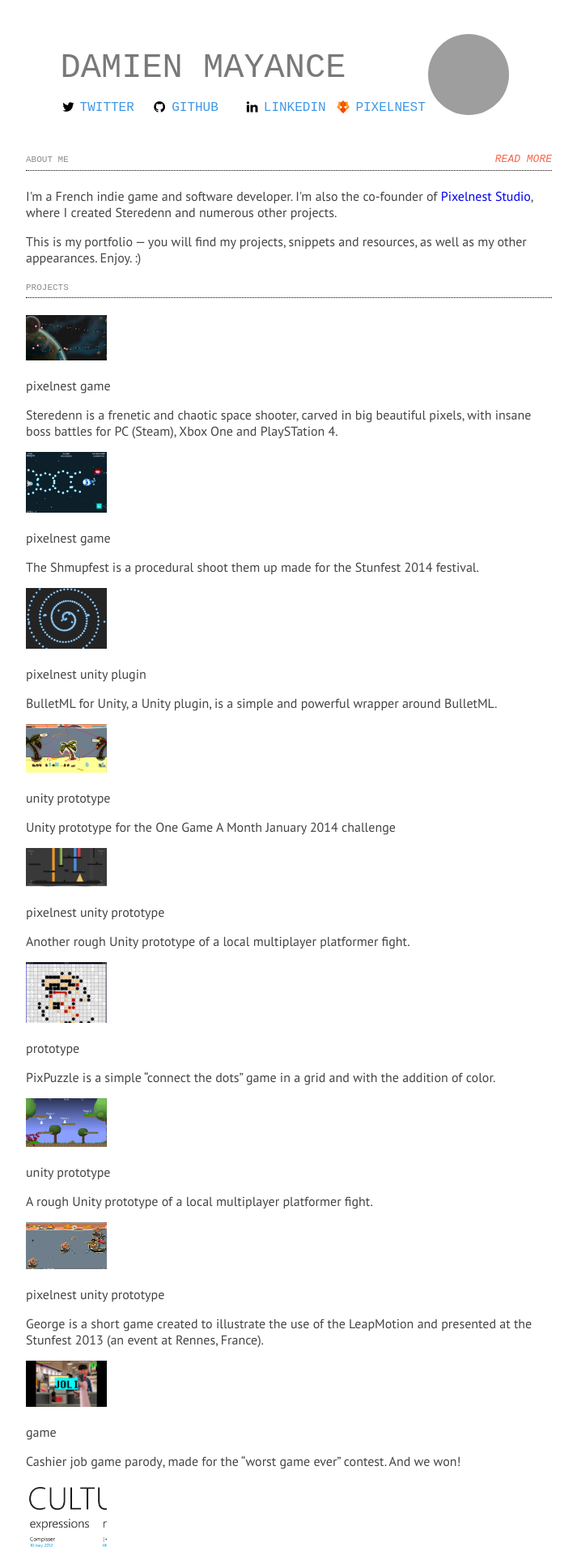
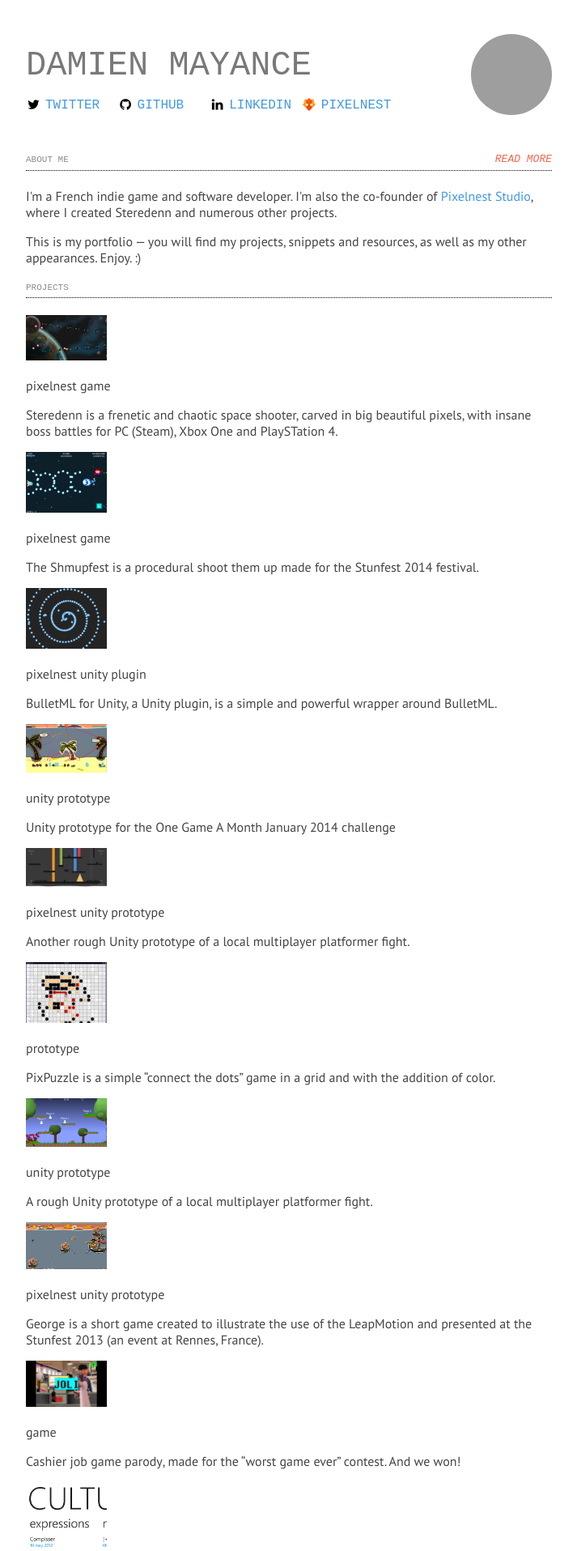
Before and after one commit to valryon/valryon.github.io, a Jekyll site: the page built from index.html, in a window 1280 px wide. Shown: the top 1915 px of the page at 81% size, without its empty margins (283-996 px from the left). Built offline with Jekyll 4.4.1, drawn with Linux system fonts in a browser that asks for light colours; some web fonts are replaced; grey boxes are pictures that could not be loaded.

Commit message:
tweak header position

```diff
--- a/static/css/site.css
+++ b/static/css/site.css
@@ -21,10 +21,16 @@
 
 a {
   text-decoration: none;
+  color: #4198E6;
 }
 
 a:hover {
   text-decoration: underline;
+}
+
+a:visited {
+  text-decoration: none;
+  color: #4159DD;
 }
 
 /**************************************************************
@@ -44,23 +50,28 @@
 
 .page-header {
   display: table;
-  margin: 42px auto 42px auto;
+  margin: 42px 0px 42px 0px;
+  width: 100%;
 }
+
+/* Name and links */
 
 .banner__column__left {
   display: table-cell;
-  vertical-align: middle;
-}
-
-.banner__column__right {
-  display: table-cell;
-  width: 120px;
-  vertical-align: middle;
-  text-align: center;
 }
 
 .banner__a {
- color: #797979;
+  text-decoration: none;
+  color: #797979;
+}
+
+.banner__a:hover {
+  text-decoration: none;
+}
+
+.banner__a:visited {
+  text-decoration: none;
+  color: #797979;
 }
 
 .banner__name {
@@ -70,11 +81,22 @@
   margin: 15px auto 15px;
 }
 
+/* Avatar */
+
+.banner__column__right {
+  display: table-cell;
+  width: 120px;
+  vertical-align: middle;
+  text-align: right;
+}
+
 .banner__avatar img {
   width: 100px;
   height: 100px;
   border-radius: 50%;
 }
+
+/* Links */
 
 .banner__links {
   display: inline;
@@ -94,7 +116,6 @@
   padding-left: 24px;
   background-repeat: no-repeat;
   background-size: 18px 18px;
-  color: #4198E6;
 }
 
 .twitter a {
```
